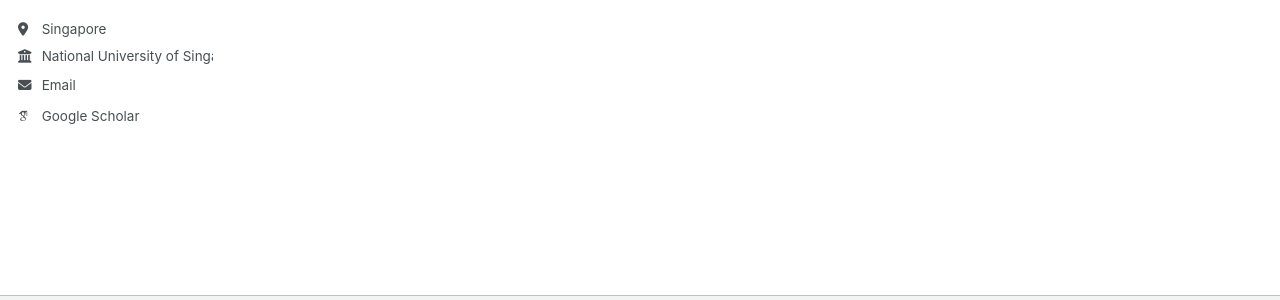
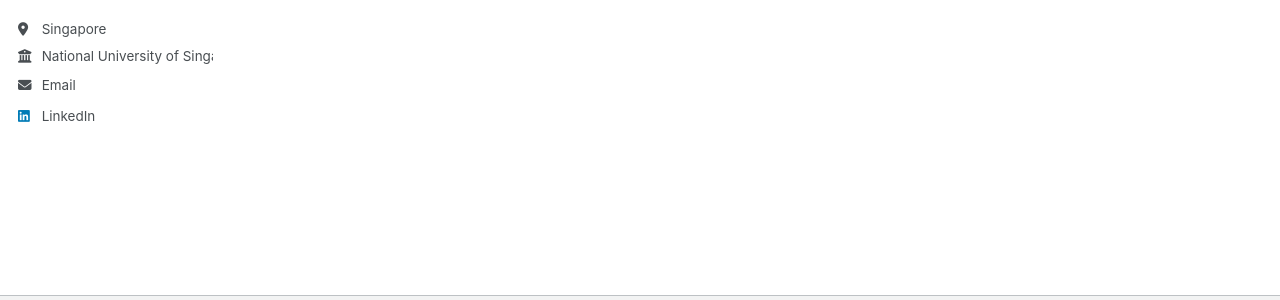
Before and after one commit to JingYDENG/JingYDENG, a Jekyll site: the page built from _pages/about.md, in a window 1280 px wide. Shown: the part 467-767 px from the top of the page. Built offline with Jekyll 4.4.1, drawn with Linux system fonts in a browser that asks for light colours; some web fonts are replaced.

Commit message:
Update _config.yml

```diff
--- a/_config.yml
+++ b/_config.yml
@@ -32,7 +32,7 @@ author:
 
   # Academic websites
   #arxiv            : # URL - Update with the correct link to your profile
-  googlescholar    : "https://scholar.google.com/citations?user=PS_CX0AAAAAJ"
+  #googlescholar    : "https://scholar.google.com/citations?user=PS_CX0AAAAAJ"
   #impactstory      : # URL
   #orcid            : "http://orcid.org/yourorcidurl"
   #semantic         : # URL
@@ -48,6 +48,7 @@ author:
   stackoverflow    : # User number or user number and name (i.e., use "1" or "1/jeff-atwood")
 
   # Social media
+  linkedin         : https://www.linkedin.com/in/jingyuan-d-901751173/
   #bluesky          : "bsky.app" # Replace this with you Bluesky username
   facebook         : # Username
   flickr           : # Username
@@ -57,7 +58,7 @@ author:
   keybase          : # Username
   instagram        : # Username
   lastfm           : # Username
-  linkedin         : # Username
+
   mastodon         : # URL
   medium           : # URL
   pinterest        : # Username
```
